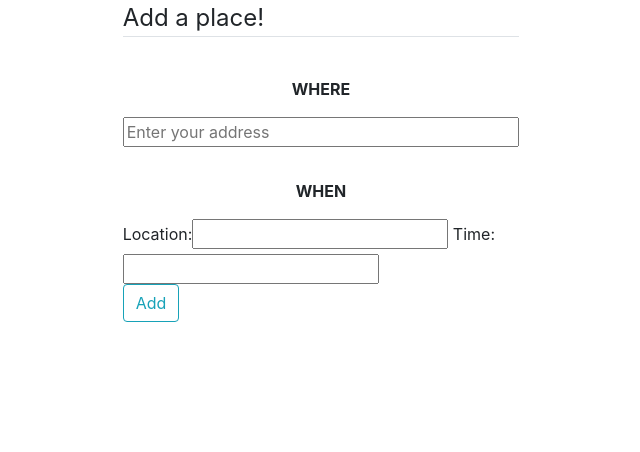
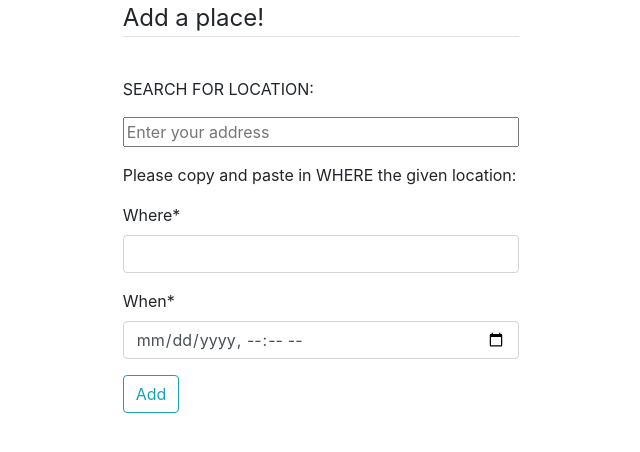
Before and after one commit to dzionek/hack-the-burgh-2020, a Django app: template src/map/templates/map/add-place.html in a window 1280 px wide. Shown: the part 24-476 px from the top of the page, without its empty margins (319-959 px from the left). Run offline with Django 3.2, Linux system fonts and the light colour scheme; the template is opened without the code that fills it: values that come from a table or form of the project are taken from there, others are empty; some libraries are stand-ins or nearby versions.

Commit message:
Extract data from add place form

```diff
--- a/src/map/forms.py
+++ b/src/map/forms.py
@@ -1,5 +1,8 @@
 from django import forms
 
+class DateInput(forms.DateInput):
+    input_type = 'datetime-local'
+
 class AddPlaceForm(forms.Form):
-    location = forms.CharField()
-    time = forms.DateTimeField(widget=forms.DateTimeInput)
+    WHERE = forms.CharField()
+    WHEN = forms.DateTimeField(widget=DateInput)
--- a/src/map/templates/map/add-place.html
+++ b/src/map/templates/map/add-place.html
@@ -1,47 +1,45 @@
 {% extends 'base.html' %}
 
+{% load crispy_forms_tags %}
 {% load static %}
 
 {% block content %}
 
 <script type="text/javascript" src="{% static 'js/searchPlace.js' %}"></script>
-<form method="post">
-  {% csrf_token %}
   <div class="container-fluid">
     <div class="row">
         <div class="col-md-4"></div>
         <div class="col-md-4 registration-form">
+          <form method="post">
+            {% csrf_token %}
             <fieldset class="form-group">
               <legend class="border-bottom mb-4">Add a place!</legend>
             </fieldset>
-          <div id="locationField" class="form-group">
-            <p style="text-align:center"><b>WHERE</b></p>
+            <p>SEARCH FOR LOCATION:</p>
             <input id="autocomplete"
                    placeholder="Enter your address"
                    onFocus="geolocate()"
                    type="text"
                    class="form-group"
                    style="width:100%"/>
+            Please copy and paste in WHERE the given location:<p id="demo"></p>
+            <div id="locationField" class="form-group">
+              {{ form|crispy }}
             </div>
-          <p style="text-align:center"><b>WHEN</b></p>
-          {{form}}
             <div>
-            <button type="submit" class="btn btn-outline-info">Add</button>
+              <button type="submit" value="Submit" class="btn btn-outline-info">Add</button>
             </div>
+            </form>
         </div>
       <div class="col-md-4"></div>
     </div>
   </div>
-</form>
 
 
 <!-- Note: The address components in this sample are typical. You might need to adjust them for
            the locations relevant to your app. For more information, see
      https://developers.google.com/maps/documentation/javascript/examples/places-autocomplete-addressform
 -->
-
-
-<p id="demo"></p>
 <!-- Replace the value of the key parameter with your own API key. -->
 <script src="https://maps.googleapis.com/maps/api/js?key={{api_key}}&libraries=places&callback=initAutocomplete"
         async defer></script>
```
Also changed, not shown: src/map/views.py (+8 -6 lines). Lines whose indentation alone changed are shown as unchanged.
